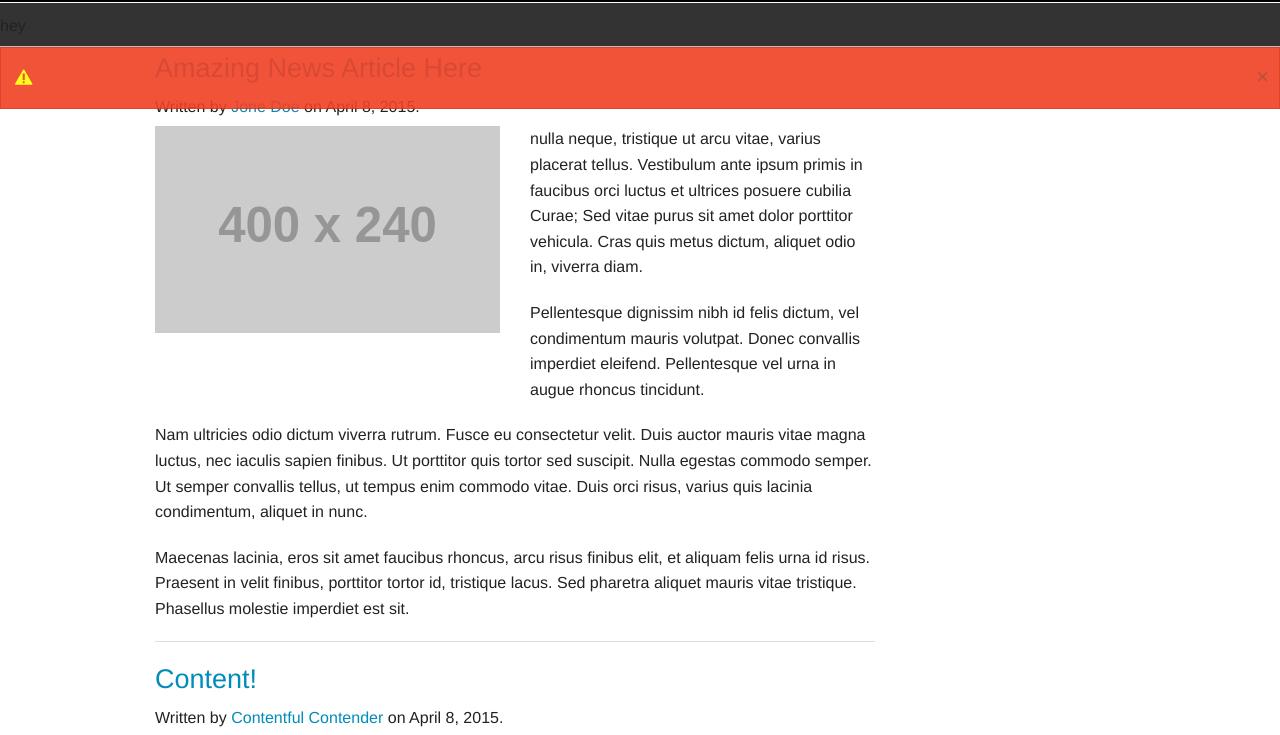
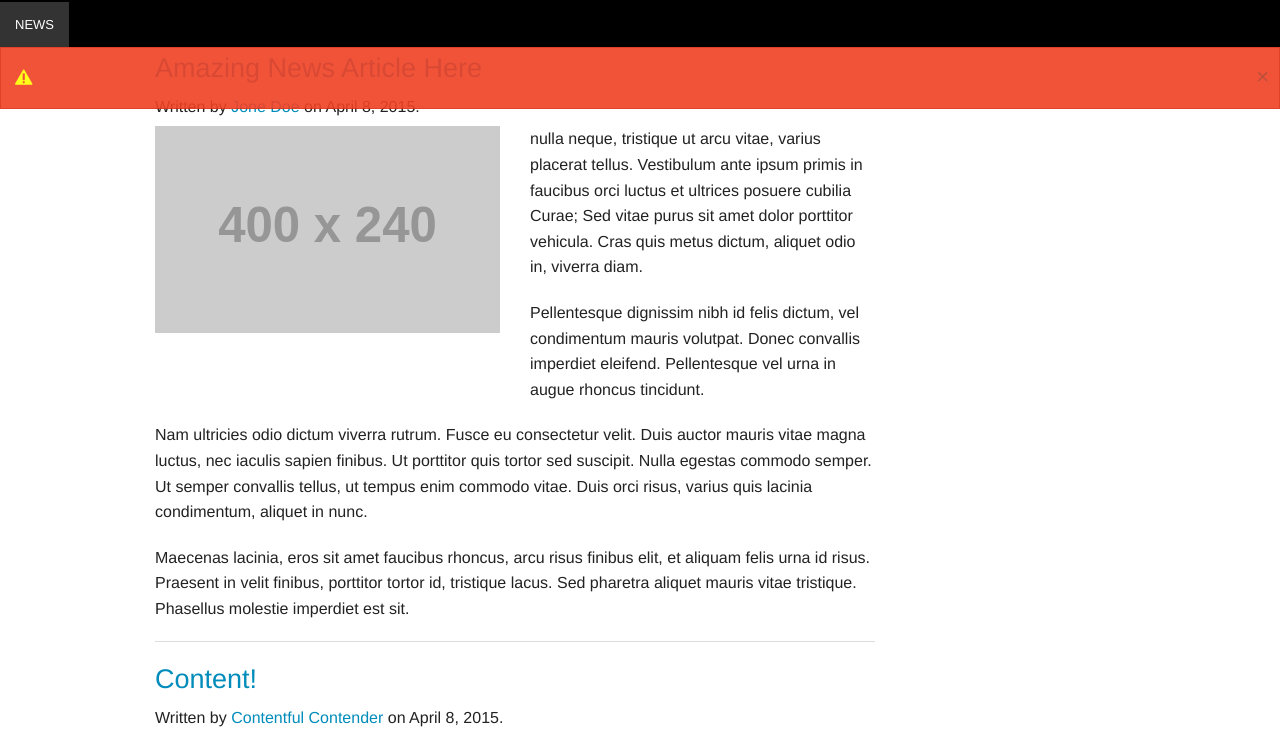
Before and after one commit to abrahamgrubin/SIBpartner-project, a website: page index.html in a window 1280 px wide. Shown: the part 58-793 px from the top of the page. Drawn offline with Linux system fonts and the light colour scheme; no server answers; placeholder pictures from the web are drawn by us.

Commit message:
re-working foundation

```diff
--- a/css/style.css
+++ b/css/style.css
@@ -180,9 +180,10 @@
 /* Breaking News CSS */
 
 .top-bar{
-  border-top: 1px solid white;
-  border-bottom: 1px solid silver;
-
+  background-color: black;
+}
+.top-bar-section ul li a{
+  background-color: black;
 }
 i{
   color: yellow;
--- a/index.html
+++ b/index.html
@@ -5,12 +5,12 @@
   <meta name="viewport" content="width=device-width, initial-scale=1.0" />
   <title>Boston Globe</title>
   <link rel="stylesheet" href="css/app.css" />
-  <link rel="stylesheet" href="css/style.css" />
   <link rel="stylesheet" href="css/foundation-icons.css" />
   <link href='http://fonts.googleapis.com/css?family=Lora:400,700,400italic' rel='stylesheet' type='text/css'>
   <script src="bower_components/modernizr/modernizr.js"></script>
   <script src="bower_components/jquery/dist/jquery.min.js"></script>
   <script src="bower_components/foundation/js/foundation.min.js"></script>
+  <link rel="stylesheet" href="css/style.css" />
 </head>
 <body>
   <div class="off-canvas-wrap" data-offcanvas><!--- changes by edwin -->
@@ -44,7 +44,14 @@
       </div>
       <div class="sticky">
       <nav class="top-bar show-for-large-only" data-topbar>
-        hey
+        <ul class="title-area">
+          <li class="name"></li>
+        </ul>
+        <section class="top-bar-section">
+          <ul class="left">
+            <li><a href="#">NEWS</a></li>
+          </ul>
+      </section>
       </nav>
     </div>
 
```
